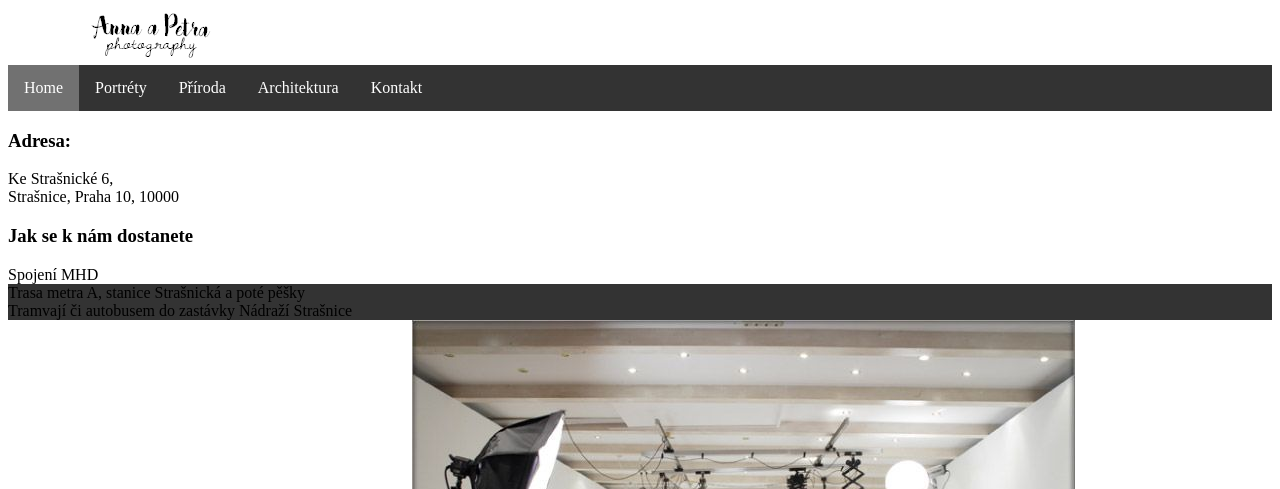
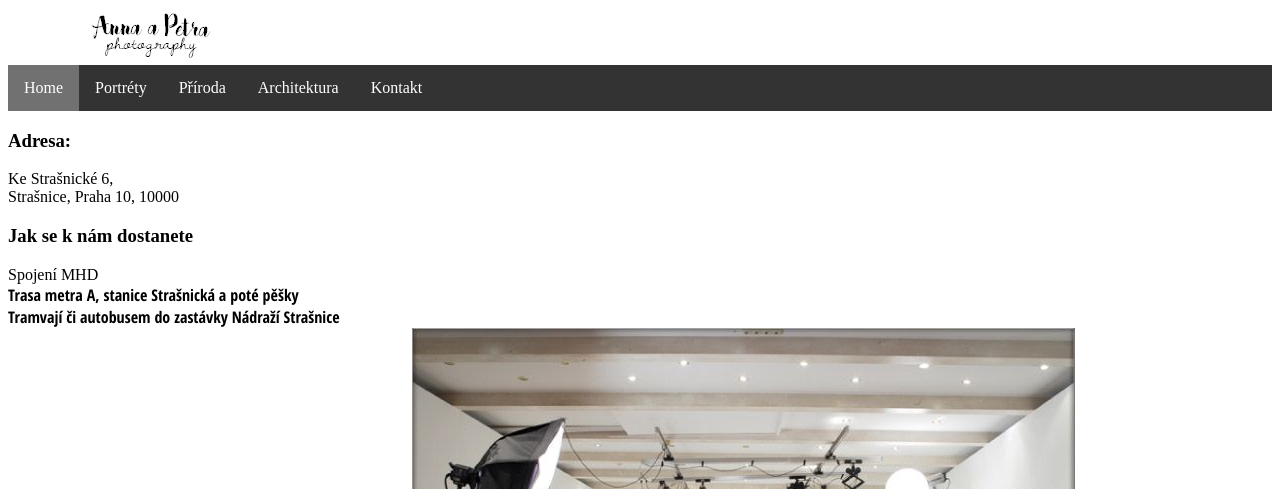
Before and after one commit to antomi/petraannaphoto, a plain HTML site: page kontakt.html in a window 1280 px wide. Shown: the top 489 px of the page. Drawn offline with Linux system fonts and the light colour scheme.

Commit message:
ggfgfgfg

```diff
--- a/css/css.css
+++ b/css/css.css
@@ -13,12 +13,22 @@
     font-family: OpenSans-CondBold;
 }
 
-ul {
+.uppermenu ul {
     list-style-type: none;
     margin: 0;
     padding: 0;
     overflow: hidden;
     background-color: #333;
+
+}
+.lowermenu ul {
+    margin: 0;
+    padding: 0;
+    overflow: hidden;
+    font-family: OpenSans-CondBold
+}
+.lowermenu ul li{
+    list-style-type: initial ;
 }
 
 li {
--- a/kontakt.html
+++ b/kontakt.html
@@ -1,5 +1,5 @@
 <!DOCTYPE html>
-<html lang="en">
+<html lang="cs" xmlns="http://www.w3.org/1999/html">
 <head>
     <meta charset="UTF-8">
     <title>Petra Anna</title>
@@ -10,7 +10,7 @@
 <img src="images/logo.png" width="286" height="53">
 
 
-
+<div class="uppermenu">
 <ul>
     <li><a class="active" href="index.html">Home</a></li>
     <li><a href="portrety.html">Portréty</a></li>
@@ -18,7 +18,7 @@
     <li><a href="architektura.html">Architektura</a></li>
     <li><a href="kontakt.html">Kontakt</a></li>
 </ul>
-
+</div>
 <p>
 
 
@@ -28,12 +28,13 @@
 
     <h3> Jak se k nám dostanete </h3>
     Spojení MHD <br>
-<ul style="list-style-type:disc">
+<div class="lowermenu">
+<ul>
        <li> Trasa metra A, stanice Strašnická a poté pěšky </li><br>
       <li> Tramvají či autobusem do zastávky Nádraží Strašnice</li><br>
     </ul>
 
-
+</div>
 
 
 <iframe src="https://www.google.com/maps/embed?pb=!1m18!1m12!1m3!1d2560.96547600494!2d14.494377400000012!3d50.0682082!2m3!1f0!2f0!3f0!3m2!1i1024!2i768!4f13.1!3m3!1m2!1s0x470b93058fab7e0f%3A0x27912b0d1739f2aa!2zS2UgU3RyYcWhbmlja8OpIDE3OTYvNiwgMTAwIDAwIFN0cmHFoW5pY2U!5e0!3m2!1sen!2scz!4v1533725963630" width="400" height="300" frameborder="0" style="border:0" allowfullscreen></iframe>
```
Also changed, not shown: architektura.html (+2 -1 lines), index.html (+2 -0 lines), portrety.html (+2 -0 lines), priroda.html (+2 -0 lines).
